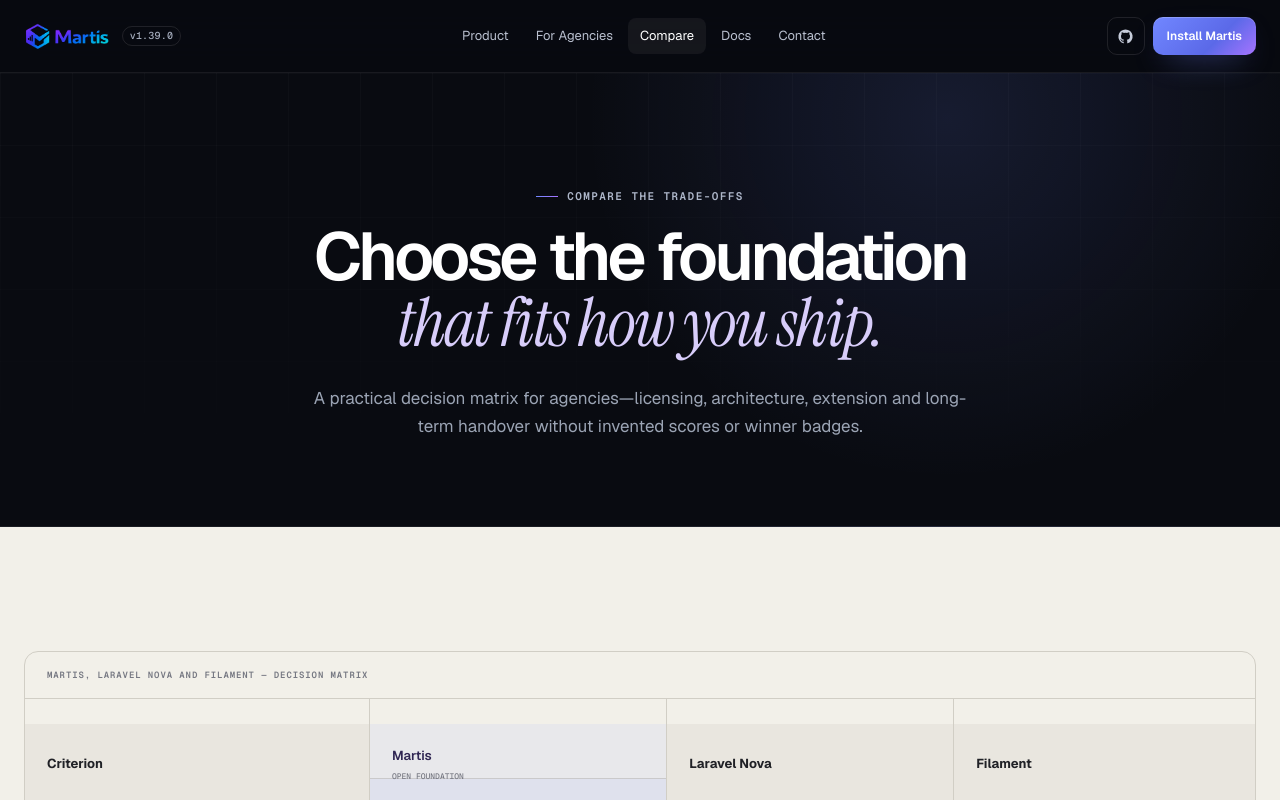
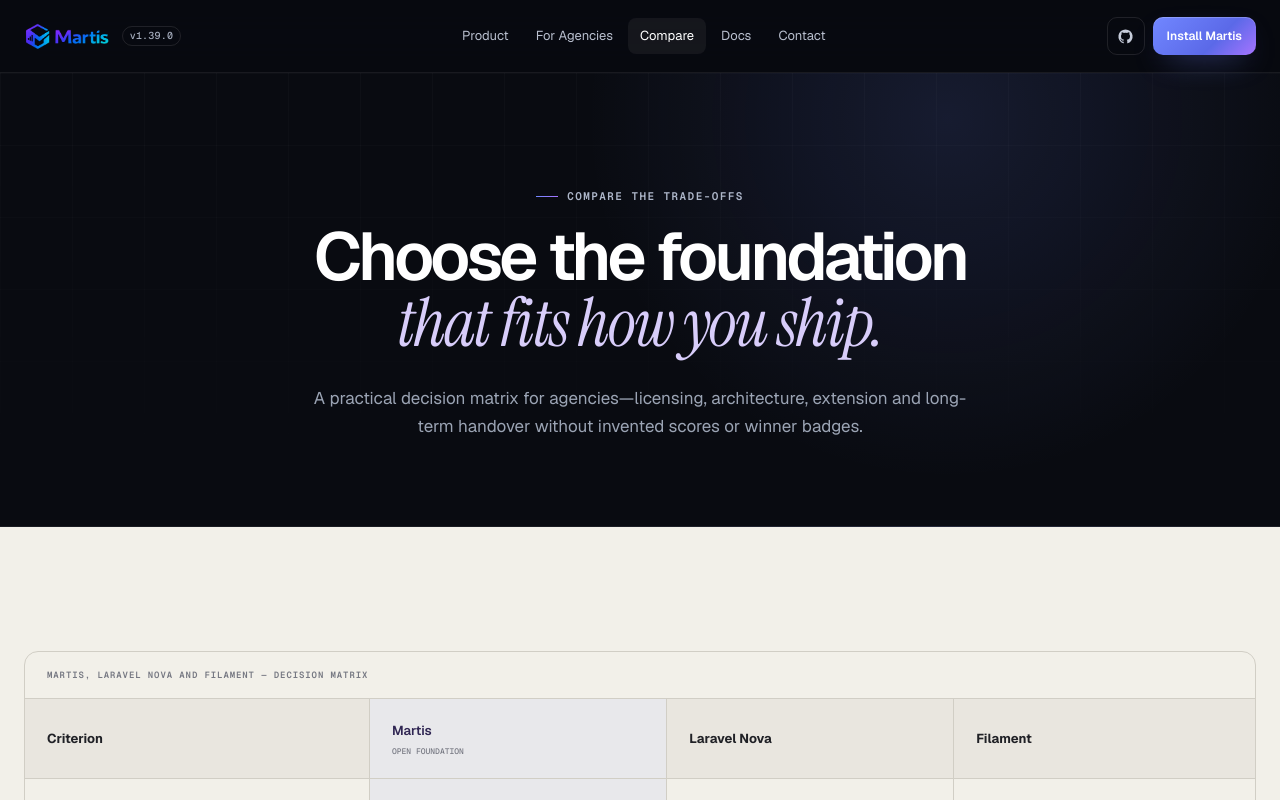
Before and after one commit to Real-Edge-FX/martis-docs, a React (Vite) app: page /compare in a window 1280 px wide. Shown: the top 800 px of the page. Built offline with nearby package versions, Linux system fonts and the light colour scheme.

Commit message:
fix: align comparison table header

```diff
--- a/src/styles/globals.css
+++ b/src/styles/globals.css
@@ -526,7 +526,7 @@
 .comparison-table th, .comparison-table td { padding: 22px; text-align: left; border-right: 1px solid #d1cec5; border-bottom: 1px solid #d1cec5; font-size: 13px; }
 .comparison-table th:last-child, .comparison-table td:last-child { border-right: 0; }
 .comparison-table tbody tr:last-child th, .comparison-table tbody tr:last-child td { border-bottom: 0; }
-.comparison-table thead th { position: sticky; top: 72px; z-index: 2; color: #202126; background: #e9e6df; }
+.comparison-table thead th { color: #202126; background: #e9e6df; }
 .comparison-table thead th:first-child { width: 22%; }
 .comparison-table thead small { display: block; margin-top: 5px; color: #777983; font: 500 8px var(--font-mono); text-transform: uppercase; }
 .comparison-table tbody th { width: 28%; color: #202126; font-weight: 600; }
```
Also changed, not shown: 1 other file (tests, documents, lock files or other folders).
